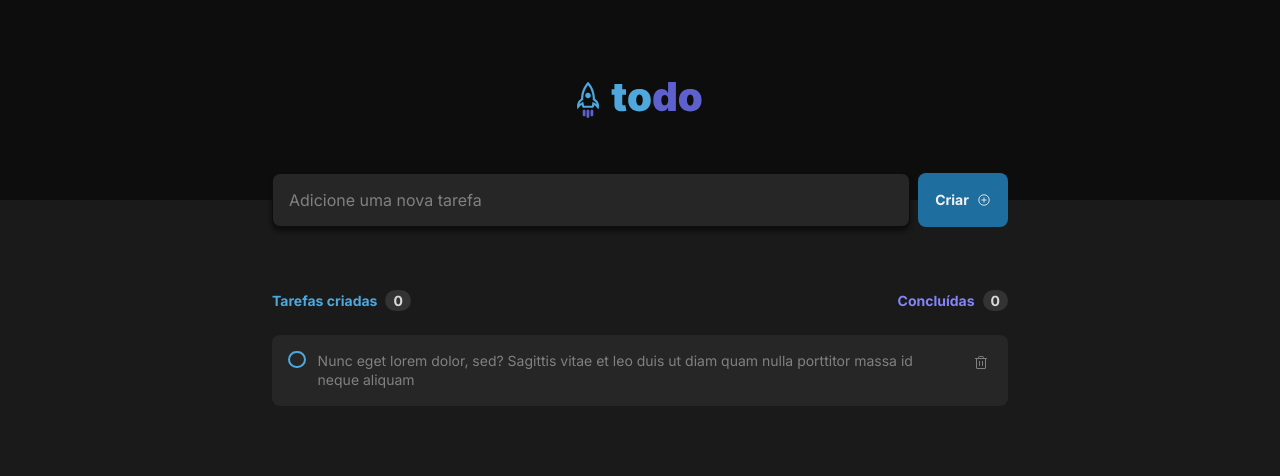
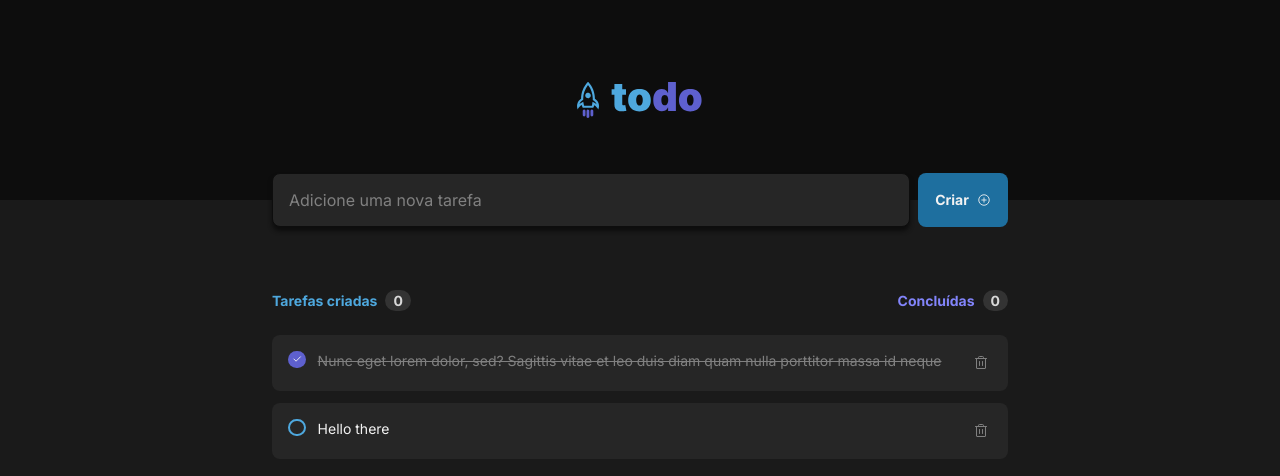
Before and after one commit to enias-oliveira/toDo-List, a React (Vite) app: page / in a window 1280 px wide. Shown: the top 476 px of the page. Built offline with nearby package versions, Linux system fonts and the light colour scheme.

Commit message:
feat(wip): adds task creation and check functionality

```diff
--- a/src/App.module.css
+++ b/src/App.module.css
@@ -85,7 +85,7 @@
 
 .tasksList {
   display: flex;
-  flex-direction: column;
+  flex-direction: column-reverse;
   gap: 0.75rem;
 }
 
--- a/src/App.tsx
+++ b/src/App.tsx
@@ -5,20 +5,43 @@ import ClipboardIcon from './assets/clipboard-icon.svg'
 
 import './styles/global.css'
 import styles from './App.module.css'
-import { useState } from 'react'
+import { FormEvent, useState } from 'react'
 
 export const App = () => {
-  const [checked, setChecked] = useState(false)
+  const [tasks, setTasks] = useState([
+    {
+      completed: false,
+      description: 'Hello there',
+    },
+    {
+      completed: true,
+      description:
+        'Nunc eget lorem dolor, sed? Sagittis vitae et leo duis diam quam nulla porttitor massa id neque',
+    },
+  ])
+
+  const [newTaskDescription, setNewTaskDescription] = useState('')
 
   return (
     <>
       <Header />
       <div className={styles.wrapper}>
-        <form className={styles.newTaskWrapper}>
+        <form
+          className={styles.newTaskWrapper}
+          onSubmit={(e: FormEvent) => {
+            e.preventDefault()
+            setTasks((prevTasks) => [
+              ...prevTasks,
+              { completed: false, description: newTaskDescription },
+            ])
+            setNewTaskDescription('')
+          }}
+        >
           <input
             type='text'
             name='new-task'
-            value=''
+            value={newTaskDescription}
+            onChange={(e) => setNewTaskDescription(e.target.value)}
             placeholder='Adicione uma nova tarefa'
           />
           <button type='submit' name='add-new-task'>
@@ -36,34 +59,54 @@ export const App = () => {
             </strong>
           </header>
           <main>
-            {false ? (
+            {tasks.length === 0 ? (
               <div className={styles.emptyTasks}>
                 <img src={ClipboardIcon} alt='clipboard icon' />
               </div>
             ) : (
               <ul className={styles.tasksList}>
+                {tasks.map((task) => (
                   <li>
                     <label>
                       <input
                         type='checkbox'
-                      onChange={() => setChecked((state) => !state)}
+                        onChange={() =>
+                          setTasks((prevTasks) =>
+                            prevTasks.map((prevTask) =>
+                              prevTask.description === task.description
+                                ? {
+                                    ...prevTask,
+                                    completed: !prevTask.completed,
+                                  }
+                                : prevTask,
+                            ),
+                          )
+                        }
                       />
                       <span
                         className={
-                        checked ? styles.checkboxActive : styles.checkbox
+                          task.completed
+                            ? styles.checkboxActive
+                            : styles.checkbox
                         }
                       >
-                      {checked && <Check size={10} weight='bold' />}
+                        {task.completed && <Check size={10} weight='bold' />}
                       </span>
-                    <p>
-                      Nunc eget lorem dolor, sed? Sagittis vitae et leo duis ut
-                      diam quam nulla porttitor massa id neque aliquam
+                      <p
+                        className={
+                          task.completed
+                            ? styles.checkedTask
+                            : styles.defaultTask
+                        }
+                      >
+                        {task.description}
                       </p>
                     </label>
                     <button>
                       <Trash size={16} />
                     </button>
                   </li>
+                ))}
               </ul>
             )}
           </main>
```
Lines whose indentation alone changed are shown as unchanged.
